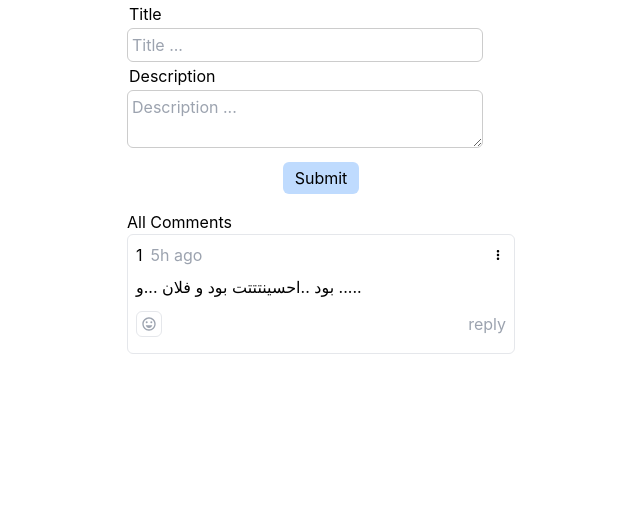
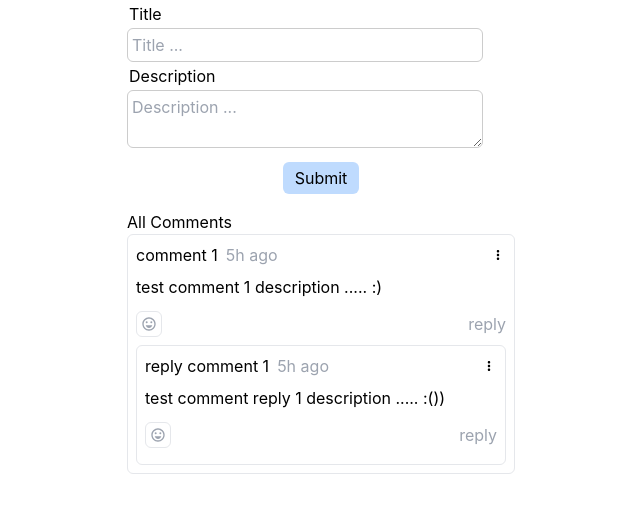
Before and after one commit to MoeinGanji2568/comment-reply-system, a React (Vite) app: page / in a window 1280 px wide. Shown: the top 512 px of the page, without its empty margins (319-959 px from the left). Built offline with nearby package versions, Linux system fonts and the light colour scheme.

Commit message:
comment reply

```diff
--- a/src/components/CommentCard.tsx
+++ b/src/components/CommentCard.tsx
@@ -7,12 +7,14 @@ type CommentCardProps = {
 };
 
 const CommentCard: React.FC<CommentCardProps> = ({ data }) => {
-  const { id, title, description } = data;
+  const { id, title, description, answer } = data;
+  const isAnswer: boolean = answer?.length >= 1;
+  console.log(isAnswer);
   return (
-    <div className="border border-solid rounded-md bg-white p-2">
+    <div className={` border border-solid rounded-md bg-white p-2`}>
       <div className="flex justify-between items-center">
         <div className="flex gap-2">
-          <span>{id}</span>
+          <span>{title}</span>
           <span className="text-gray-400">5h ago</span>
         </div>
         <IoMdMore />
@@ -26,6 +28,10 @@ const CommentCard: React.FC<CommentCardProps> = ({ data }) => {
           <button className="text-gray-400">reply</button>
         </div>
       </div>
+      {isAnswer &&
+        answer?.map((answers) => {
+          return <CommentCard data={answers} />;
+        })}
     </div>
   );
 };
--- a/src/contexts/CommentContext.tsx
+++ b/src/contexts/CommentContext.tsx
@@ -7,7 +7,7 @@ export interface Comment {
   //   user: string;
   //   home: string;
   //   status: number;
-  //   answer: Comment[];
+  answer?: Comment[];
 }
 
 interface CommentsContextType {
@@ -30,12 +30,16 @@ export const CommentsProvider: React.FC<CommentsProviderProps> = ({
   const [comments, setComments] = useState<Comment[]>([
     {
       id: 1,
-      title: "تست 1",
-      description: "بود ..احسینتتتت بود و فلان ...و .....",
-      //   user: "ممد بادی",
-      //   home: "خونه زعفرانیه",
-      //   status: 0,
-      //   answer: [],
+      title: "comment 1",
+      description: "test comment 1 description ..... :)",
+      answer: [
+        {
+          id: 2,
+          title: "reply comment 1",
+          description: "test comment reply 1 description ..... :())",
+          answer: [],
+        },
+      ],
     },
   ]);
 
```
